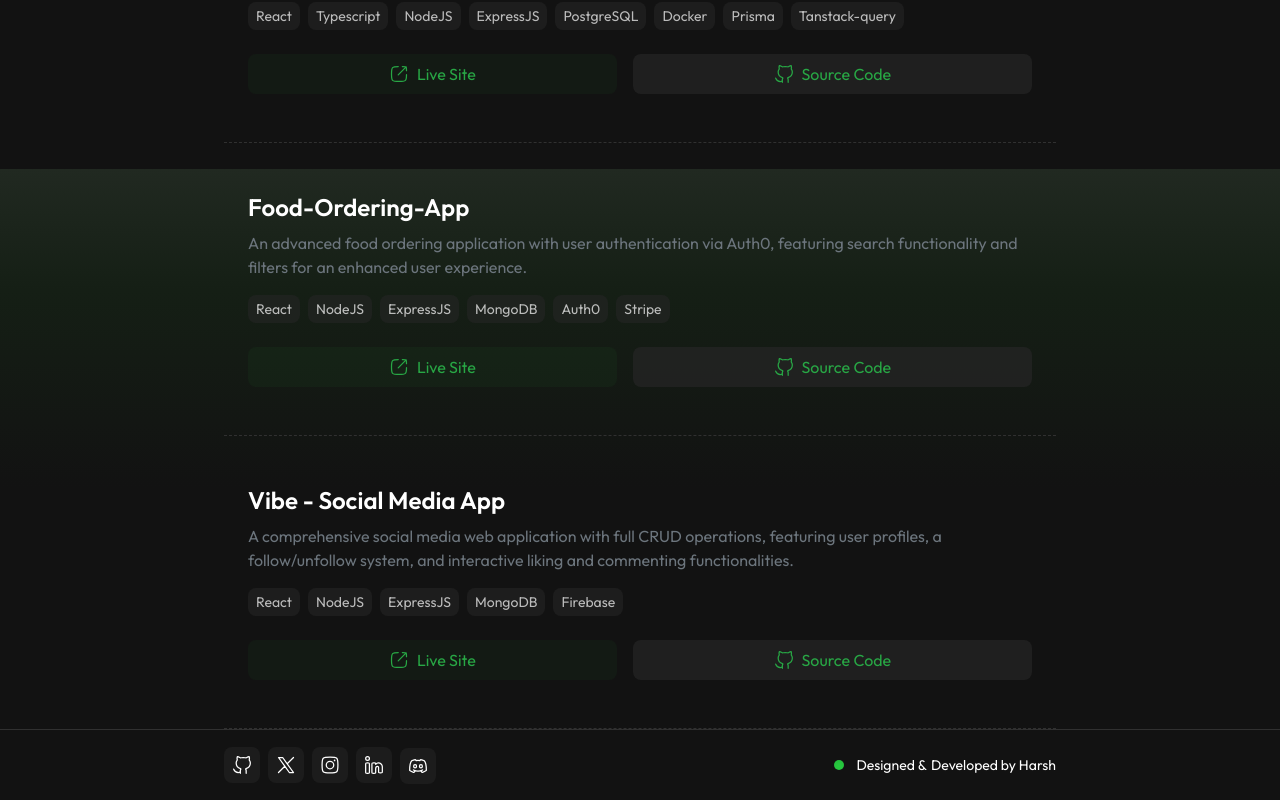
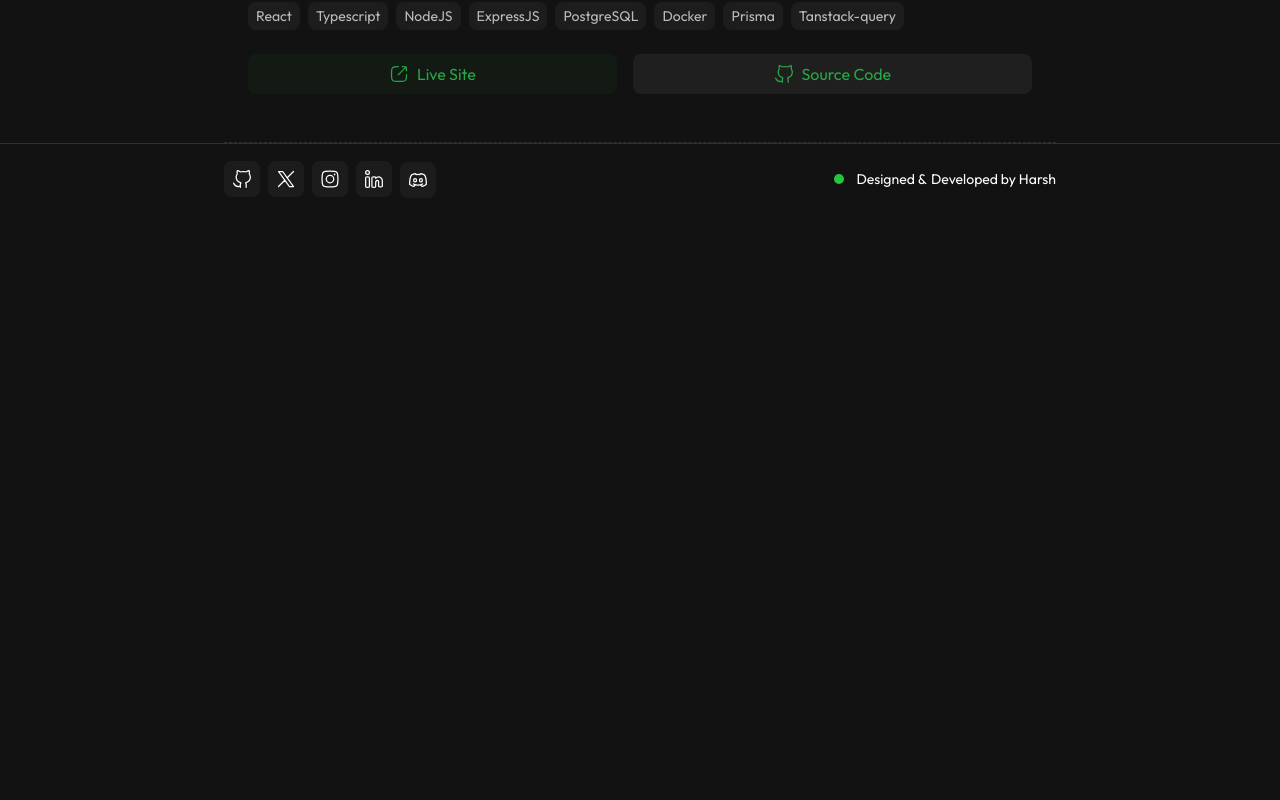
Before and after one commit to synntx/portfolio-v02, a Next.js app: page / in a window 1280 px wide. Shown: the part 1431-2231 px from the top of the page. After the commit the page ends 1645 px from the top, so only its background shows below. Built offline with nearby package versions, Linux system fonts and the light colour scheme.

Commit message:
refactor projects section

```diff
--- /dev/null
+++ b/src/app/projects/page.tsx
@@ -0,0 +1,20 @@
+import ProjectCard from "@/components/ProjectCard";
+import projectsData from "@/lib/ProjectsData";
+
+const Page = () => {
+  return (
+    <div className="w-full max-w-4xl mx-auto px-4 md:px-6 lg:px-8">
+      <h2 className="text-3xl font-semibold text-foreground my-4 md:mb-6">
+        Projects
+      </h2>
+      <div className="border-b border-border/80" />
+      <div className="grid grid-cols-1">
+        {projectsData.map((project, index) => (
+          <ProjectCard key={index} project={project} />
+        ))}
+      </div>
+    </div>
+  );
+};
+
+export default Page;
--- a/src/components/ProjectCard.tsx
+++ b/src/components/ProjectCard.tsx
@@ -1,7 +1,6 @@
 "use client";
 import Link from "next/link";
 import { GithubIcon, LinkSquare02Icon } from "./Icon";
-import { useRouter } from "next/navigation";
 
 interface Project {
   title: string;
@@ -12,15 +11,8 @@ interface Project {
 }
 
 const ProjectCard = ({ project }: { project: Project }) => {
-  const router = useRouter();
-  function handleClick() {
-    router.push(`/projects/${project.title}`);
-  }
   return (
-    <div
-      onClick={handleClick}
-      className="md:hover:bg-card/20 cursor-pointer py-6 md:py-12 w-full md:p-6 md:hover:scale-[0.97] active:scale-[0.96] duration-200 transition-all border-b border-border border-dashed"
-    >
+    <div className="md:hover:bg-card/20 cursor-pointer py-6 md:py-12 w-full md:p-6 active:scale-[0.96] duration-200 transition-all border-b border-border border-dashed">
       <h3 className="text-2xl font-semibold mb-2">{project.title}</h3>
       <p className="text-secondary mb-4">{project.description}</p>
 
@@ -41,6 +33,7 @@ const ProjectCard = ({ project }: { project: Project }) => {
             href={project.liveLink}
             target="_blank"
             rel="noopener noreferrer"
+            onClick={(e) => e.stopPropagation()}
             className="flex items-center justify-center transition-colors gap-2 text-accent p-2 bg-accent/5 hover:bg-accent/10 rounded-lg"
           >
             <LinkSquare02Icon className="w-5 h-5 text-accent" />
@@ -52,6 +45,7 @@ const ProjectCard = ({ project }: { project: Project }) => {
             href={project.githubLink}
             target="_blank"
             rel="noopener noreferrer"
+            onClick={(e) => e.stopPropagation()}
             className="flex items-center justify-center transition-colors gap-2 text-accent p-2 bg-muted/70 hover:bg-muted  rounded-lg"
           >
             <GithubIcon className="w-5 h-5 text-accent" />
--- a/src/components/Projects.tsx
+++ b/src/components/Projects.tsx
@@ -1,72 +1,9 @@
 import { ChevronRightIcon } from "lucide-react";
 import ProjectCard from "./ProjectCard";
 import Link from "next/link";
+import projectsData from "@/lib/ProjectsData";
 
 const Projects = () => {
-  const projectsData = [
-    {
-      title: "Synapse - AI Assistant",
-      author: "harshyadavone",
-      liveLink: "https://synapse-search.vercel.app/",
-      githubLink: "https://github.com/harshyadavone/synapse-search",
-      description:
-        "A web search assistant that uses AI to provide relevant information and answers questions. A web search assistant that uses AI to provide relevant information and answers questions.",
-
-      technologies: [
-        "Nextjs",
-        "Gemini AI",
-        "Typescript",
-        "Langchain",
-        "Google Search API",
-      ],
-    },
-    {
-      title: "Zync - Video Streaming PWA",
-      author: "harshyadavone",
-      liveLink: "https://zync-v1.onrender.com/",
-      githubLink:
-        "https://github.com/harshyadavone/ZYNC-video-streaming-pwa-fronend",
-      description:
-        "A progressive web app for video streaming with an advanced, infinitely scalable nested comment system and robust search functionality.",
-
-      technologies: [
-        "React",
-        "Typescript",
-        "NodeJS",
-        "ExpressJS",
-        "PostgreSQL",
-        "Docker",
-        "Prisma",
-        "Tanstack-query",
-      ],
-    },
-    {
-      title: "Food-Ordering-App",
-      author: "harshyadavone",
-      liveLink: "https://food-ordering-app-frontend-so2p.onrender.com/",
-      githubLink: "https://github.com/harshyadavone/food-ordering-app-frontend",
-      description:
-        "An advanced food ordering application with user authentication via Auth0, featuring search functionality and filters for an enhanced user experience.",
-      technologies: [
-        "React",
-        "NodeJS",
-        "ExpressJS",
-        "MongoDB",
-        "Auth0",
-        "Stripe",
-      ],
-    },
-    {
-      title: "Vibe - Social Media App",
-      author: "harshyadavone",
-      liveLink: "https://vibe-lklt.onrender.com/",
-      githubLink: "https://github.com/harshyadavone/vibe",
-      description:
-        "A comprehensive social media web application with full CRUD operations, featuring user profiles, a follow/unfollow system, and interactive liking and commenting functionalities.",
-      technologies: ["React", "NodeJS", "ExpressJS", "MongoDB", "Firebase"],
-    },
-  ];
-
   return (
     <div className="w-full max-w-4xl mx-auto px-4 md:px-6 lg:px-8">
       <div className="flex items-center justify-between">
@@ -85,7 +22,7 @@ const Projects = () => {
       </div>
       <div className="border-b border-border/40" />
       <div className="grid grid-cols-1 md:grid-cols-1">
-        {projectsData.map((project, index) => (
+        {projectsData.slice(0, 2).map((project, index) => (
           <ProjectCard key={index} project={project} />
         ))}
       </div>
--- /dev/null
+++ b/src/lib/ProjectsData.ts
@@ -0,0 +1,65 @@
+const projectsData = [
+  {
+    title: "Synapse - AI Assistant",
+    author: "harshyadavone",
+    liveLink: "https://synapse-search.vercel.app/",
+    githubLink: "https://github.com/harshyadavone/synapse-search",
+    description:
+      "A web search assistant that uses AI to provide relevant information and answers questions. A web search assistant that uses AI to provide relevant information and answers questions.",
+
+    technologies: [
+      "Nextjs",
+      "Gemini AI",
+      "Typescript",
+      "Langchain",
+      "Google Search API",
+    ],
+  },
+  {
+    title: "Zync - Video Streaming PWA",
+    author: "harshyadavone",
+    liveLink: "https://zync-v1.onrender.com/",
+    githubLink:
+      "https://github.com/harshyadavone/ZYNC-video-streaming-pwa-fronend",
+    description:
+      "A progressive web app for video streaming with an advanced, infinitely scalable nested comment system and robust search functionality.",
+
+    technologies: [
+      "React",
+      "Typescript",
+      "NodeJS",
+      "ExpressJS",
+      "PostgreSQL",
+      "Docker",
+      "Prisma",
+      "Tanstack-query",
+    ],
+  },
+  {
+    title: "Food-Ordering-App",
+    author: "harshyadavone",
+    liveLink: "https://food-ordering-app-frontend-so2p.onrender.com/",
+    githubLink: "https://github.com/harshyadavone/food-ordering-app-frontend",
+    description:
+      "An advanced food ordering application with user authentication via Auth0, featuring search functionality and filters for an enhanced user experience.",
+    technologies: [
+      "React",
+      "NodeJS",
+      "ExpressJS",
+      "MongoDB",
+      "Auth0",
+      "Stripe",
+    ],
+  },
+  {
+    title: "Vibe - Social Media App",
+    author: "harshyadavone",
+    liveLink: "https://vibe-lklt.onrender.com/",
+    githubLink: "https://github.com/harshyadavone/vibe",
+    description:
+      "A comprehensive social media web application with full CRUD operations, featuring user profiles, a follow/unfollow system, and interactive liking and commenting functionalities.",
+    technologies: ["React", "NodeJS", "ExpressJS", "MongoDB", "Firebase"],
+  },
+];
+
+export default projectsData;
```
